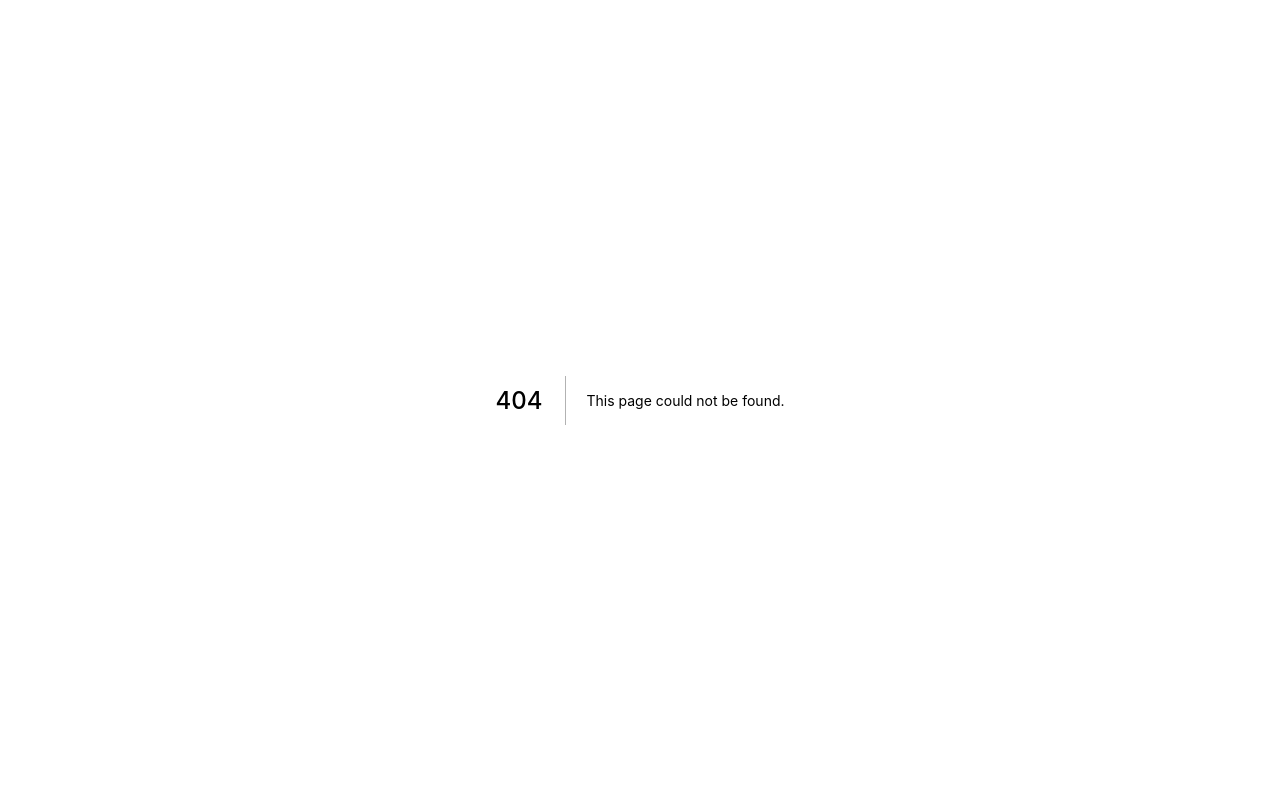
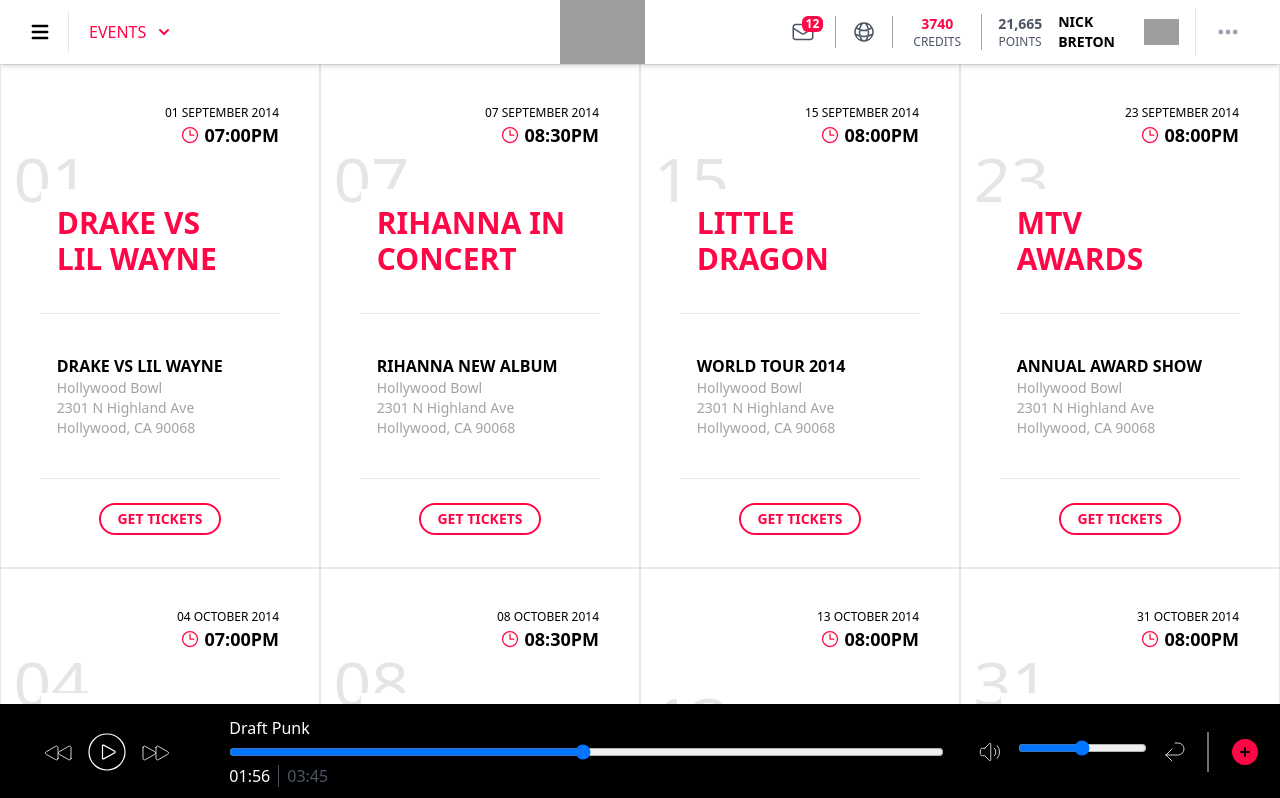
Before and after one commit to Gan-Tu/ProjectMusic, a Next.js app: page /events in a window 1280 px wide. Before the commit this address had no page. Shown: the top 798 px of the page. Built offline with nearby package versions, Linux system fonts and the light colour scheme; grey boxes are pictures that could not be loaded.

Commit message:
implement basic event page

```diff
--- a/components/MegaMenu.js
+++ b/components/MegaMenu.js
@@ -271,7 +271,7 @@
       <MenuItem iconName="Music" text="Music" href="/albums" />
       <MenuItem iconName="Photo" text="Photo" href="/albums" />
       <MenuItem iconName="Blog" text="Blog" />
-      <MenuItem iconName="Events" text="Events" />
+      <MenuItem iconName="Events" text="Events" href="/events" />
       <MenuItem iconName="Volunteer" text="Volunteer" />
       <MenuItem iconName="Contact" text="Contact" />
     </div>
--- a/components/NavMenu.js
+++ b/components/NavMenu.js
@@ -16,6 +16,10 @@
   {
     name: "Albums",
     href: "/albums"
+  },
+  {
+    name: "Events",
+    href: "/events"
   }
 ];
 
--- /dev/null
+++ b/pages/events/index.js
@@ -0,0 +1,111 @@
+import AppContainer from "../../components/AppContainer";
+import Image from "next/image";
+import { getEvents } from "../../utils/getFakeEvents";
+import Link from "next/link";
+
+function getFormattedData(year, month, day) {
+  // let dateStr = day < 10 ? `0${day}` : `${day}`;
+  let dateStr = `${day < 10 ? "0" : ""}${day}`;
+  let monthStr = [
+    "January",
+    "February",
+    "March",
+    "April",
+    "May",
+    "June",
+    "July",
+    "August",
+    "September",
+    "October",
+    "November",
+    "December"
+  ][month - 1];
+  return `${dateStr} ${monthStr} ${year}`;
+}
+
+export default function ArtistsHome({ eventData }) {
+  return (
+    <AppContainer curMenu={"Events"}>
+      <ul
+        role="list"
+        className="grid grid-cols-2 lg:grid-cols-3 xl:grid-cols-4"
+      >
+        {eventData.map((x) => (
+          <div
+            className="py-5 flex flex-col border cursor-pointer hover:bg-pmred group min-h-fit"
+            key={x.title}
+          >
+            <div className="grid grid-rows-2">
+              <div className="uppercase flex flex-col items-end text-black group-hover:text-white mb-10 mr-10 mt-5">
+                <h1 className="font-medium text-xs">
+                  {getFormattedData(x.year, x.month, x.day)}
+                </h1>
+                <time className="font-semibold text-lg flex items-center">
+                  <svg
+                    xmlns="http://www.w3.org/2000/svg"
+                    fill="none"
+                    viewBox="0 0 24 24"
+                    strokeWidth={1.5}
+                    stroke="currentColor"
+                    className="w-5 h-5 text-pmred mr-1"
+                  >
+                    <path
+                      strokeLinecap="round"
+                      strokeLinejoin="round"
+                      d="M12 6v6h4.5m4.5 0a9 9 0 11-18 0 9 9 0 0118 0z"
+                    />
+                  </svg>
+                  {x.time}
+                </time>
+              </div>
+
+              <div className="uppercase grid grid-cols-8 relative">
+                <span className="absolute text-6xl text-neutral-200 z-0 group-hover:text-white -top-10 px-4 font-extralight scale-x-110">
+                  {`${x.day < 10 ? "0" : ""}${x.day}`}
+                </span>
+                <div className="z-10 col-start-2 col-end-8 py-4 pl-4 pr-8 bg-white group-hover:bg-black flex items-center">
+                  <h1 className="font-bold text-pmred group-hover:text-white text-3xl">
+                    {x.title}
+                  </h1>
+                </div>
+                <div className="bg-white group-hover:bg-black z-10"></div>
+              </div>
+            </div>
+
+            <div>
+              <div className="grid grid-cols-8 relative mt-5">
+                <div className="flex flex-col col-start-2 col-end-8 py-10 pl-4 pr-8 border-y border-gray-200 group-hover:border-opacity-50">
+                  <h1 className="uppercase font-semibold text-black group-hover:text-white text-medium">
+                    {x.name}
+                  </h1>
+                  {x.address?.map((segment) => (
+                    <h2
+                      key={segment}
+                      className="font-light text-neutral-400 group-hover:text-white text-sm group-hover:text-opacity-70"
+                    >
+                      {segment}
+                    </h2>
+                  ))}
+                </div>
+              </div>
+
+              <div className="flex flex-col items-center pt-6 pb-3">
+                <button className="uppercase rounded-full cursor-pointer px-4 py-1 items-center text-sm click-animation border-pmred border-2 text-pmred font-semibold group-hover:border-white group-hover:bg-white">
+                  Get Tickets
+                </button>
+              </div>
+            </div>
+          </div>
+        ))}
+      </ul>
+    </AppContainer>
+  );
+}
+
+export async function getStaticProps() {
+  return {
+    props: {
+      eventData: getEvents()
+    }
+  };
+}
--- /dev/null
+++ b/utils/getFakeEvents.js
@@ -0,0 +1,76 @@
+export const getEvents = () => {
+  return [
+    {
+      title: "Drake vs Lil Wayne",
+      year: 2014,
+      month: 9,
+      day: 1,
+      time: "07:00PM",
+      name: "Drake vs Lil Wayne",
+      address: ["Hollywood Bowl", "2301 N Highland Ave", "Hollywood, CA 90068"]
+    },
+    {
+      title: "Rihanna in Concert",
+      year: 2014,
+      month: 9,
+      day: 7,
+      time: "08:30PM",
+      name: "Rihanna New Album",
+      address: ["Hollywood Bowl", "2301 N Highland Ave", "Hollywood, CA 90068"]
+    },
+    {
+      title: "Little Dragon",
+      year: 2014,
+      month: 9,
+      day: 15,
+      time: "08:00PM",
+      name: "World Tour 2014",
+      address: ["Hollywood Bowl", "2301 N Highland Ave", "Hollywood, CA 90068"]
+    },
+    {
+      title: "MTV Awards",
+      year: 2014,
+      month: 9,
+      day: 23,
+      time: "08:00PM",
+      name: "Annual Award Show",
+      address: ["Hollywood Bowl", "2301 N Highland Ave", "Hollywood, CA 90068"]
+    },
+    {
+      title: "Sony Music Event",
+      year: 2014,
+      month: 10,
+      day: 4,
+      time: "07:00PM",
+      name: "Annual Music Event",
+      address: ["Hollywood Bowl", "2301 N Highland Ave", "Hollywood, CA 90068"]
+    },
+    {
+      title: "Ryan Leslie",
+      year: 2014,
+      month: 10,
+      day: 8,
+      time: "08:30PM",
+      name: "With the Whole Crew",
+      address: ["Hollywood Bowl", "2301 N Highland Ave", "Hollywood, CA 90068"]
+    },
+    {
+      title: "Truth Studio Party",
+      year: 2014,
+      month: 10,
+      day: 13,
+      time: "08:00PM",
+      name: "No1. Pool Party",
+      address: ["Hollywood Bowl", "2301 N Highland Ave", "Hollywood, CA 90068"]
+    },
+    {
+      title: "James Blunt",
+      year: 2014,
+      month: 10,
+      day: 31,
+      time: "08:00PM",
+      name: "Unplugged Concert",
+      address: ["Hollywood Bowl", "2301 N Highland Ave", "Hollywood, CA 90068"]
+    },
+  ];
+};
```
